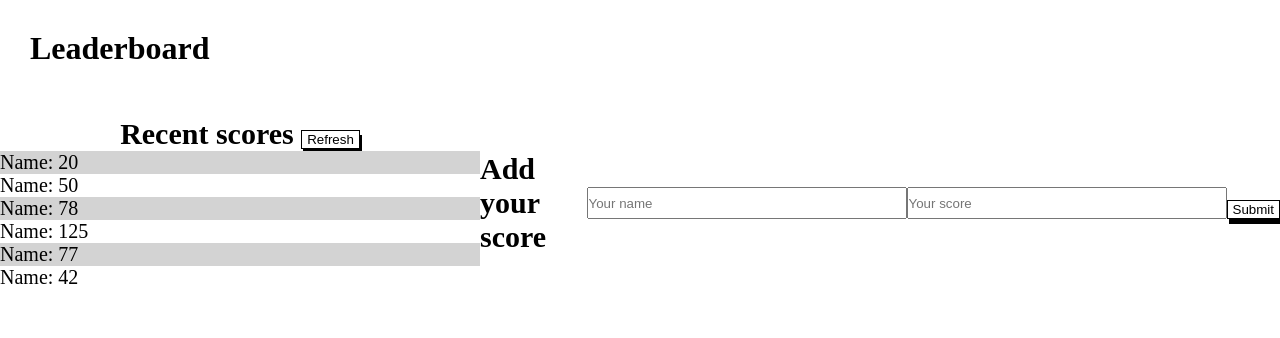
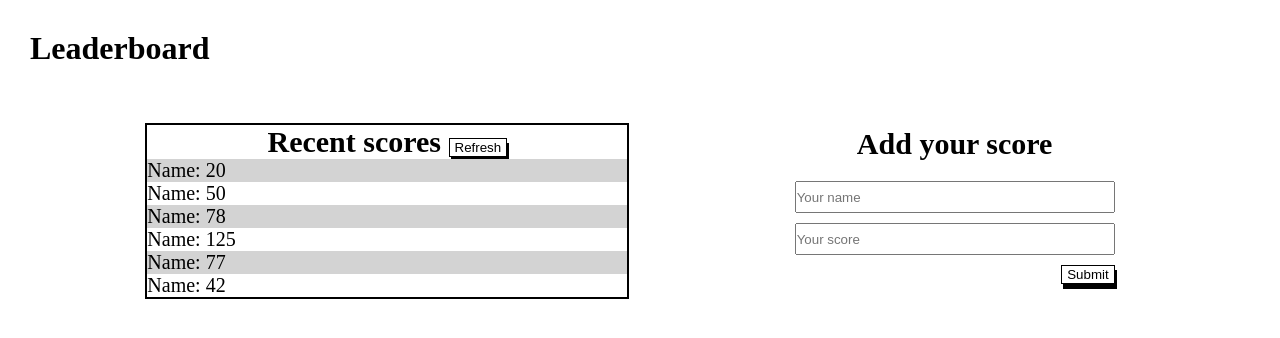
Before and after one commit to ivanmvh/LEADERBOARD-IMVH, a website built with webpack: page src/index.html in a window 1280 px wide. Built offline with nearby package versions, Linux system fonts and the light colour scheme.

Commit message:
Publish build

```diff
--- a/src/style.css
+++ b/src/style.css
@@ -16,6 +16,7 @@ ul {
 
 .main-heading {
   margin: 30px;
+  align-content: center;
 }
 
 .sections-container {
@@ -30,6 +31,7 @@ ul {
   display: flex;
   flex-direction: column;
   align-items: center;
+  border: 2px solid black;
 }
 
 .leader-0,
@@ -47,9 +49,11 @@ ul {
 .input-section,
 .leader-form {
   display: flex;
+  flex-direction: column;
   align-items: center;
   justify-content: center;
   row-gap: 10px;
+  padding: 10px;;
 }
 
 .leader-form input {
```
Also changed, not shown: build/main.js.
